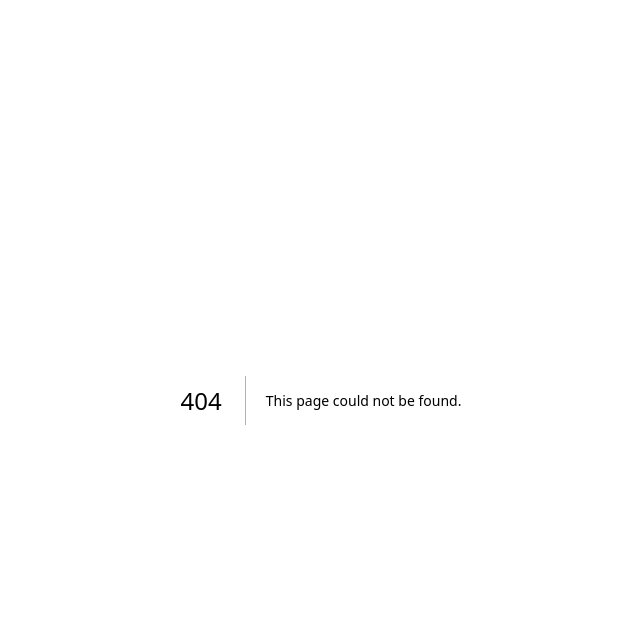
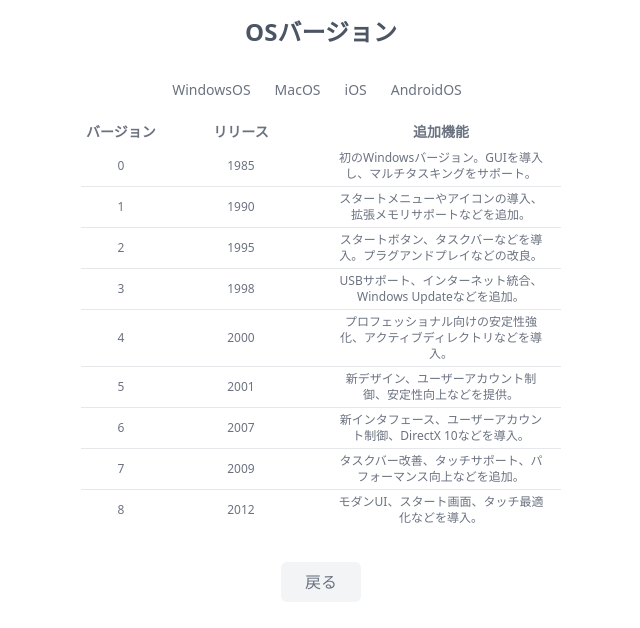
Before and after one commit to tukky-14/nextjs-job-info, a Next.js app: page /os in a window 1280 px wide. Before the commit this address had no page. Shown: the top 628 px of the page, without its empty margins (319-959 px from the left). Built offline with nearby package versions, Linux system fonts and the light colour scheme.

Commit message:
OSバージョンのページを作成

```diff
--- a/src/pages/index.tsx
+++ b/src/pages/index.tsx
@@ -6,6 +6,7 @@
 import http from '../img/http.png';
 import pixels from '../img/pixels.png';
 import inch from '../img/inch.png';
+import os from '../img/os.png';
 
 const infoList = [
     {
@@ -32,6 +33,11 @@
         title: 'デバイスサイズ',
         href: '/inch',
         imageSrc: inch.src,
+    },
+    {
+        title: 'OSバージョン',
+        href: '/os',
+        imageSrc: os.src,
     },
 ];
 
--- /dev/null
+++ b/src/pages/os/index.tsx
@@ -0,0 +1,98 @@
+import Header from '@/components/Header';
+import BackButton from '@/components/BackButton';
+import { useEffect, useState } from 'react';
+import axios from 'axios';
+import { API_ENDPOINT } from '@/consts/api';
+import Container from '@/components/Container';
+
+type OsType = {
+    version: string;
+    name?: string;
+    release: string;
+    addFunction: string;
+};
+
+const osList = ['WindowsOS', 'MacOS', 'iOS', 'AndroidOS'];
+
+export default function Os() {
+    const [selectOs, setselectOs] = useState<string | undefined>('WindowsOS');
+    const [osData, setOsData] = useState<OsType[]>([
+        { version: '', name: '', release: '', addFunction: '' },
+    ]);
+
+    useEffect(() => {
+        (async () => {
+            const {
+                data,
+            }: { data: Record<string, { name: string; release: string; addFunction: string }> } =
+                await axios.get(`/${selectOs?.toLowerCase()}.json`);
+            const osData: OsType[] = Object.entries(data).map(([version, data]) => ({
+                version,
+                name: data.name,
+                release: data.release,
+                addFunction: data.addFunction,
+            }));
+            setOsData(osData);
+        })();
+    }, [selectOs]);
+
+    /**
+     * OSクリックイベント
+     * @param e
+     */
+    const handleOsClick = async (e: React.MouseEvent<HTMLButtonElement, MouseEvent>) => {
+        const os = e.currentTarget.textContent?.toLowerCase();
+        setselectOs(os);
+    };
+
+    return (
+        <Container>
+            <Header title="OSバージョン" />
+            <div className="m-auto w-full sm:w-2/3 text-sm font-medium text-center">
+                <ul className="flex justify-center flex-wrap mb-2">
+                    {osList.map((os) => (
+                        <li className="mr-2" key={os}>
+                            <button
+                                className="inline-block p-2 border-b-2 border-transparent rounded-t-lg hover:text-gray-600 hover:border-gray-300 dark:hover:text-gray-300"
+                                onClick={handleOsClick}
+                            >
+                                {os}
+                            </button>
+                        </li>
+                    ))}
+                </ul>
+                <div className="flex justify-center font-bold">
+                    <p className="w-20 py-1">バージョン</p>
+                    {selectOs === 'macos' && <p className="w-40 py-1">名称</p>}
+                    <p className="w-40 py-1">リリース</p>
+                    <p className="w-60 py-1">追加機能</p>
+                </div>
+                <div className="overflow-scroll h-96">
+                    <table className="table-auto m-auto">
+                        <tbody className="text-xs sm:text-baseoverflow-scroll h-96">
+                            {osData.map((os: any) => (
+                                <tr key={os.version}>
+                                    <td className="w-20 text-center px-4 py-1 border-b">
+                                        {os.version}
+                                    </td>
+                                    {selectOs === 'macos' && (
+                                        <td className="w-40 text-center px-4 py-1 border-b">
+                                            {os.name}
+                                        </td>
+                                    )}
+                                    <td className="w-40 text-center px-4 py-1 border-b">
+                                        {os.release}
+                                    </td>
+                                    <td className="w-60 text-center px-4 py-1 border-b">
+                                        {os.addFunction}
+                                    </td>
+                                </tr>
+                            ))}
+                        </tbody>
+                    </table>
+                </div>
+            </div>
+            <BackButton />
+        </Container>
+    );
+}
```
Also changed, not shown: src/img/os.png (added).
